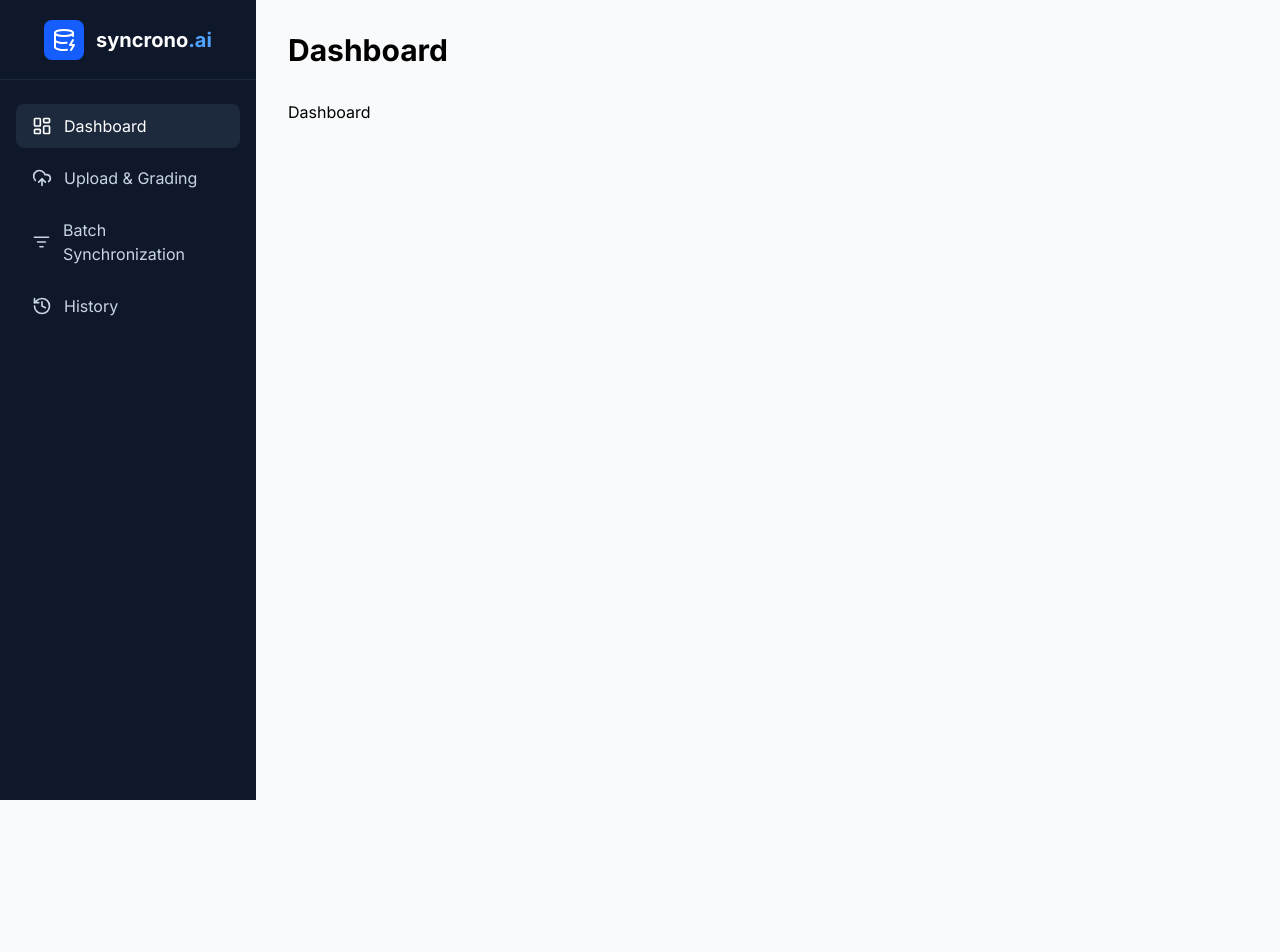
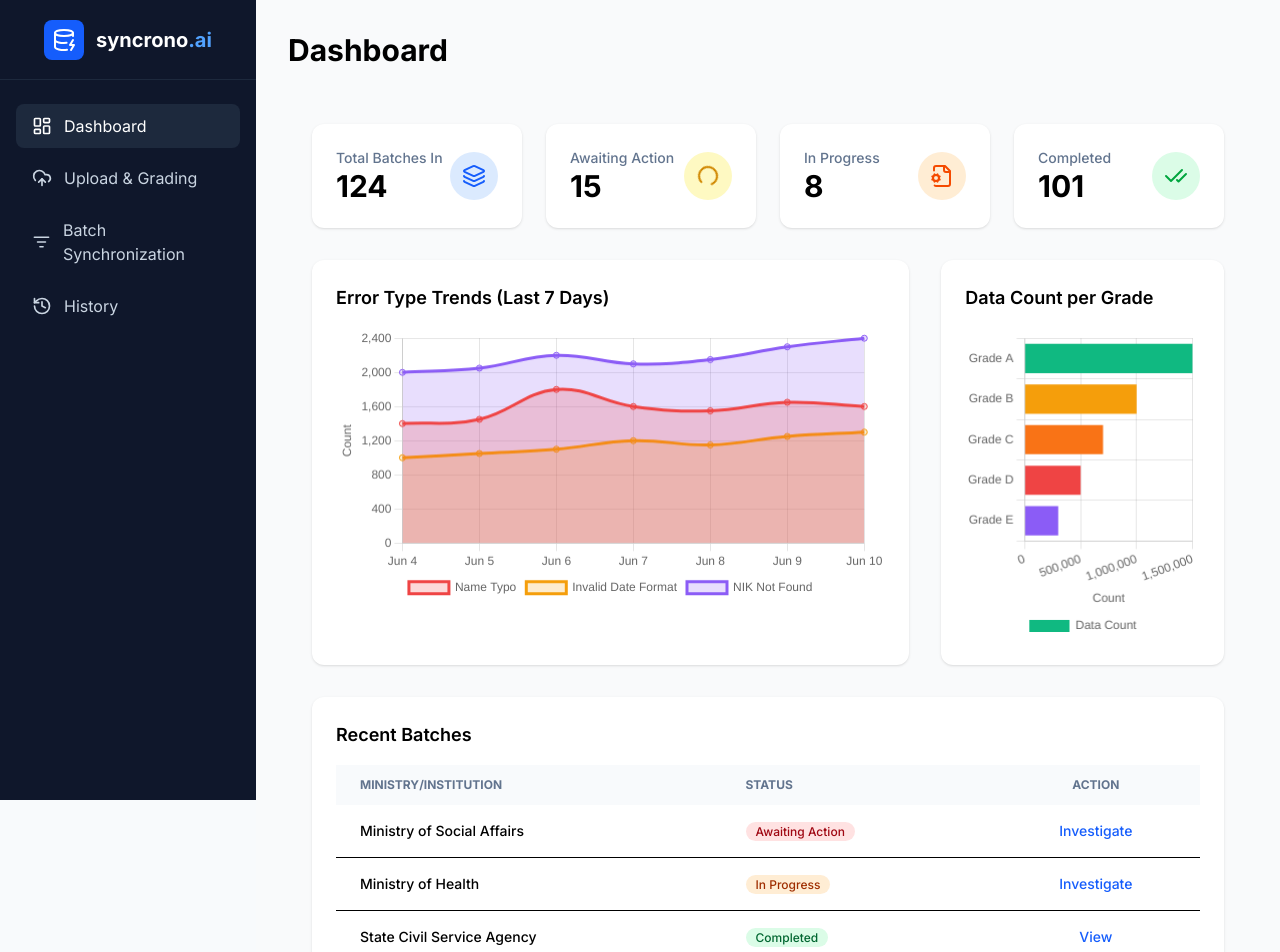
Before and after one commit to Arknightmythic/ajakkfshfajfhasfafafakfa, a React (Vite) app: page / in a window 1280 px wide. Shown: the top 952 px of the page. Before the commit the page ends 800 px from the top, so only its background shows below. Built offline with nearby package versions, Linux system fonts and the light colour scheme.

Commit message:
update new branch for dashboard

```diff
--- a/src/pages/Dashboard/Dashboard.jsx
+++ b/src/pages/Dashboard/Dashboard.jsx
@@ -1,7 +1,271 @@
+import React, { useState, useEffect, useRef } from 'react';
+import { Layers } from 'lucide-react';
+import { Loader2 } from 'lucide-react';
+import { FileCog } from 'lucide-react';
+import { CheckCheck } from 'lucide-react';
+import Chart from 'chart.js/auto';
+
 const Dashboard = () => {
+  const [activePage, setActivePage] = useState(null);
+  const errorTypeLineChartRef = useRef(null);
+  const gradeBarChartRef = useRef(null);
+  const [chartInitialized, setChartInitialized] = useState(false);
+
+  const mockData = {
+    totalBatches: 124,
+    awaitingAction: 15,
+    inProgress: 8,
+    completed: 101,
+    errorTypeTrends: {
+      labels: ['Jun 4', 'Jun 5', 'Jun 6', 'Jun 7', 'Jun 8', 'Jun 9', 'Jun 10'],
+      datasets: [
+        {
+          label: 'Name Typo',
+          data: [1400, 1450, 1800, 1600, 1550, 1650, 1600],
+          borderColor: '#ef4444',
+          backgroundColor: 'rgba(239, 68, 68, 0.2)',
+          tension: 0.4,
+          fill: true,
+        },
+        {
+          label: 'Invalid Date Format',
+          data: [1000, 1050, 1100, 1200, 1150, 1250, 1300],
+          borderColor: '#f59e0b',
+          backgroundColor: 'rgba(245, 158, 11, 0.2)',
+          tension: 0.4,
+          fill: true,
+        },
+        {
+          label: 'NIK Not Found',
+          data: [2000, 2050, 2200, 2100, 2150, 2300, 2400],
+          borderColor: '#8b5cf6',
+          backgroundColor: 'rgba(139, 92, 246, 0.2)',
+          tension: 0.4,
+          fill: true,
+        },
+      ],
+    },
+    gradeDistribution: {
+      labels: ['Grade A', 'Grade B', 'Grade C', 'Grade D', 'Grade E'],
+      datasets: [
+        {
+          label: 'Data Count',
+          data: [1500000, 1000000, 700000, 500000, 300000],
+          backgroundColor: [
+            '#10b981',
+            '#f59e0b',
+            '#f97316',
+            '#ef4444',
+            '#8b5cf6',
+          ],
+        },
+      ],
+    },
+    recentBatches: [
+      {
+        institution: 'Ministry of Social Affairs',
+        status: 'Awaiting Action',
+        grade: 'E',
+      },
+      { institution: 'Ministry of Health', status: 'In Progress', grade: 'E' },
+      {
+        institution: 'State Civil Service Agency',
+        status: 'Completed',
+        grade: 'A',
+      },
+    ],
+  };
+
+  useEffect(() => {
+    let errorTypeChart, gradeChart;
+
+    if (!chartInitialized && !activePage) {
+      const errorTypeCtx = errorTypeLineChartRef.current.getContext('2d');
+      const gradeCtx = gradeBarChartRef.current.getContext('2d');
+
+      errorTypeChart = new Chart(errorTypeCtx, {
+        type: 'line',
+        data: mockData.errorTypeTrends,
+        options: {
+          responsive: true,
+          scales: {
+            y: {
+              beginAtZero: true,
+              title: { display: true, text: 'Count' },
+              ticks: { stepSize: 400 },
+            },
+          },
+          plugins: {
+            legend: { position: 'bottom' },
+          },
+        },
+      });
+
+      gradeChart = new Chart(gradeCtx, {
+        type: 'bar',
+        data: mockData.gradeDistribution,
+        options: {
+          responsive: true,
+          indexAxis: 'y',
+          scales: {
+            x: { beginAtZero: true, title: { display: true, text: 'Count' } },
+          },
+          plugins: {
+            legend: { position: 'bottom' },
+          },
+        },
+      });
+
+      setChartInitialized(true);
+    }
+
+    // Cleanup function
+    return () => {
+      if (errorTypeChart) errorTypeChart.destroy();
+      if (gradeChart) gradeChart.destroy();
+    };
+  }, [activePage]); // Re-run effect when activePage changes
+
+  const handleInvestigate = (institution, grade) => {
+    setActivePage({ type: 'investigation', institution, grade });
+  };
+
+  const handleView = (institution, grade) => {
+    setActivePage({ type: 'matched', institution, grade });
+  };
+
+  const handleBack = () => {
+    window.location.reload(); // Refresh the page on back button click
+  };
+
   return (
-    <div>Dashboard</div>
-  )
-}
+    <div className='p-6'>
+      {/* {!activePage ? ( */}
+        <>
+          <div className='grid grid-cols-1 sm:grid-cols-2 xl:grid-cols-4 gap-6 mb-8'>
+            <div className='bg-white p-6 rounded-xl shadow-sm flex items-center justify-between'>
+              <div>
+                <p className='text-sm font-medium text-slate-500'>
+                  Total Batches In
+                </p>
+                <p className='text-3xl font-bold'>{mockData.totalBatches}</p>
+              </div>
+              <div className='bg-blue-100 p-3 rounded-full'>
+                <Layers className='text-blue-600' />
+              </div>
+            </div>
+            <div className='bg-white p-6 rounded-xl shadow-sm flex items-center justify-between'>
+              <div>
+                <p className='text-sm font-medium text-slate-500'>
+                  Awaiting Action
+                </p>
+                <p className='text-3xl font-bold'>{mockData.awaitingAction}</p>
+              </div>
+              <div className='bg-yellow-100 p-3 rounded-full'>
+                <Loader2 className='text-yellow-600 w-6 h-6 animate-spin' />
+              </div>
+            </div>
+            <div className='bg-white p-6 rounded-xl shadow-sm flex items-center justify-between'>
+              <div>
+                <p className='text-sm font-medium text-slate-500'>
+                  In Progress
+                </p>
+                <p className='text-3xl font-bold'>{mockData.inProgress}</p>
+              </div>
+              <div className='bg-orange-100 p-3 rounded-full'>
+                <FileCog className='text-orange-600 w-6 h-6' />
+              </div>
+            </div>
+            <div className='bg-white p-6 rounded-xl shadow-sm flex items-center justify-between'>
+              <div>
+                <p className='text-sm font-medium text-slate-500'>Completed</p>
+                <p className='text-3xl font-bold'>{mockData.completed}</p>
+              </div>
+              <div className='bg-green-100 p-3 rounded-full'>
+                <CheckCheck className='text-green-600 w-6 h-6' />
+              </div>
+            </div>
+          </div>
+          <div className='grid grid-cols-1 xl:grid-cols-3 gap-8'>
+            <div className='xl:col-span-2 bg-white p-6 rounded-xl shadow-sm'>
+              <h3 className='font-semibold text-lg mb-4'>
+                Error Type Trends (Last 7 Days)
+              </h3>
+              <canvas
+                id='errorTypeLineChart'
+                ref={errorTypeLineChartRef}
+              ></canvas>
+            </div>
+            <div className='xl:col-span-1 bg-white p-6 rounded-xl shadow-sm'>
+              <h3 className='font-semibold text-lg mb-4'>
+                Data Count per Grade
+              </h3>
+              <canvas
+                id='gradeBarChart'
+                ref={gradeBarChartRef}
+                style={{ height: '400px', width: '100%' }}
+              ></canvas>
+            </div>
+            <div className='xl:col-span-3 bg-white p-6 rounded-xl shadow-sm'>
+              <h3 className='font-semibold text-lg mb-4'>Recent Batches</h3>
+              <div className='overflow-x-auto'>
+                <table className='w-full text-sm text-left'>
+                  <thead className='text-xs text-slate-500 uppercase bg-slate-50'>
+                    <tr>
+                      <th className='px-6 py-3'>Ministry/Institution</th>
+                      <th className='px-6 py-3'>Status</th>
+                      <th className='px-6 py-3 text-center'>Action</th>
+                    </tr>
+                  </thead>
+                  <tbody>
+                    {mockData.recentBatches.map((batch, index) => (
+                      <tr
+                        key={index}
+                        className='bg-white border-b hover:bg-slate-50'
+                      >
+                        <td className='px-6 py-4 font-medium'>
+                          {batch.institution}
+                        </td>
+                        <td className='px-6 py-4'>
+                          <span
+                            className={`px-2.5 py-0.5 rounded-full text-xs font-medium ${
+                              batch.status === 'Awaiting Action'
+                                ? 'bg-red-100 text-red-800'
+                                : batch.status === 'In Progress'
+                                ? 'bg-orange-100 text-orange-800'
+                                : 'bg-green-100 text-green-800'
+                            }`}
+                          >
+                            {batch.status}
+                          </span>
+                        </td>
+                        <td className='px-6 py-4 text-center'>
+                          <button
+                            onClick={() =>
+                              batch.status === 'Completed'
+                                ? handleView(batch.institution, batch.grade)
+                                : handleInvestigate(
+                                    batch.institution,
+                                    batch.grade
+                                  )
+                            }
+                            className='font-medium text-blue-600 hover:underline'
+                          >
+                            {batch.status === 'Completed'
+                              ? 'View'
+                              : 'Investigate'}
+                          </button>
+                        </td>
+                      </tr>
+                    ))}
+                  </tbody>
+                </table>
+              </div>
+            </div>
+          </div>
+        </>
+    </div>
+  );
+};
 
-export default Dashboard
+export default Dashboard;
```
